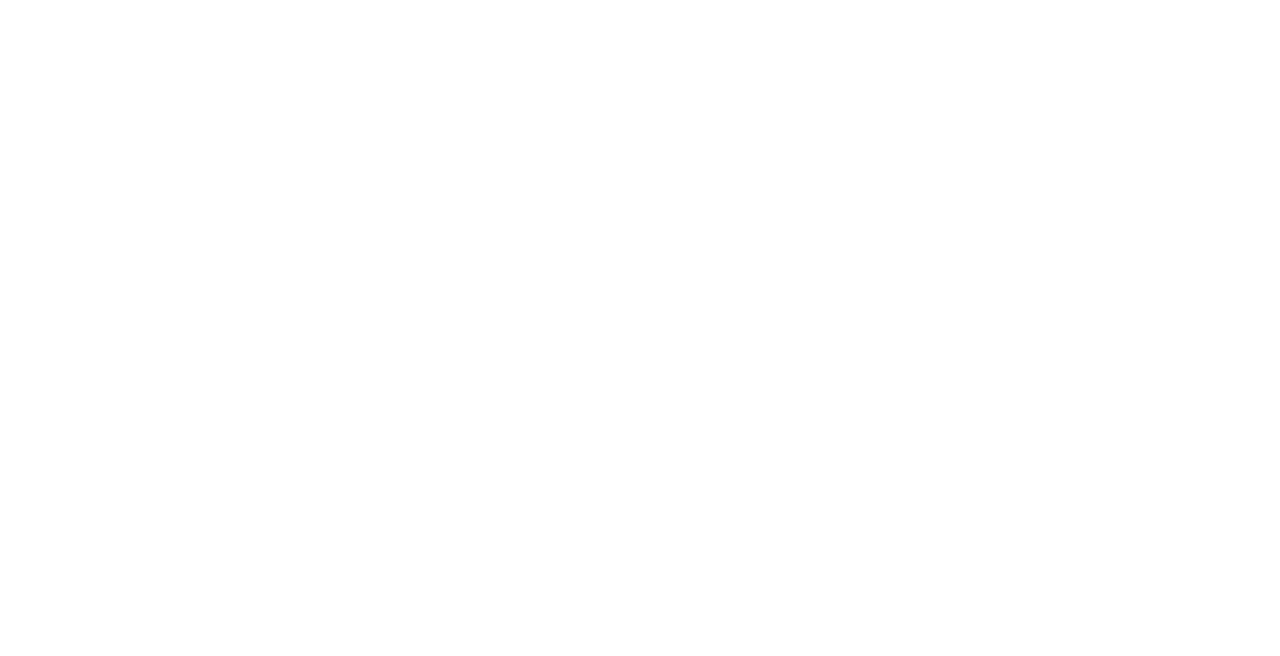
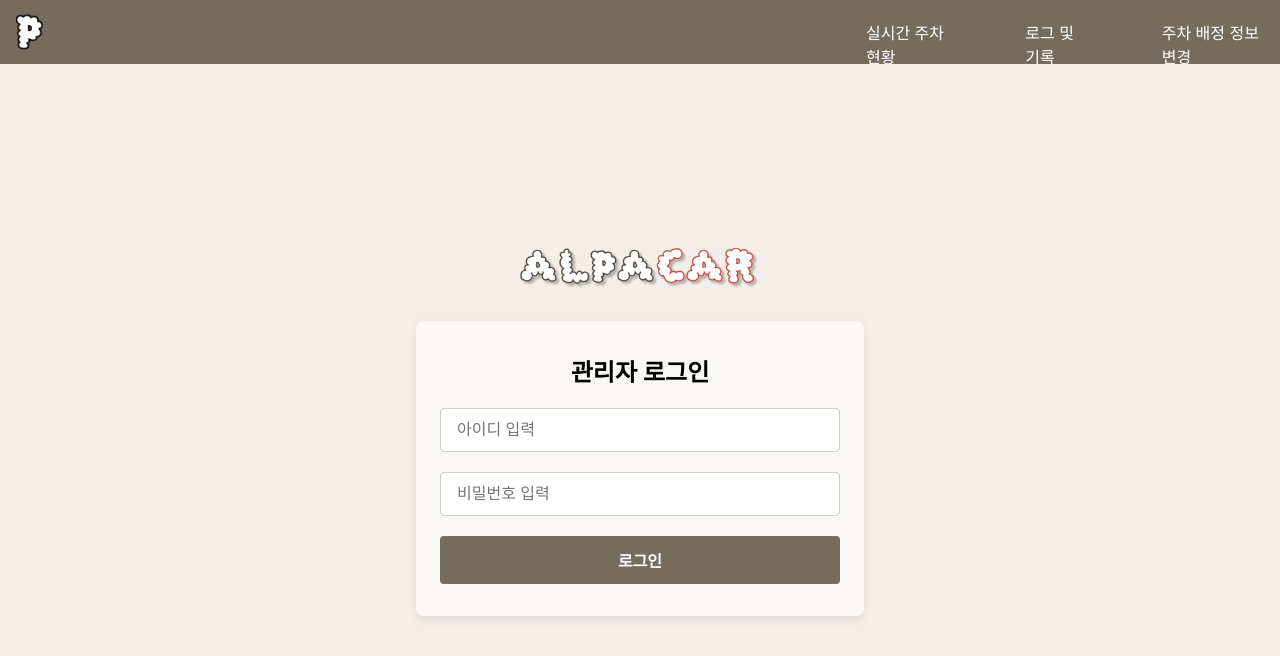
Before and after one commit to Me-in-U/Alpacar, a Vue app in the folder frontend/alpacar-vue/: page /admin-login in a window 1280 px wide. Before the commit this address had no page. Shown: the top 656 px of the page. Built offline with nearby package versions, Linux system fonts and the light colour scheme; the HTML template or start-up script is replaced by a standard one.

Commit message:
관리자 페이지 기본 스타일 구현

```diff
--- a/frontend/alpacar-vue/src/router/index.ts
+++ b/frontend/alpacar-vue/src/router/index.ts
@@ -5,6 +5,10 @@
 import Signup from '../views/Signup.vue'
 import ForgotPassword from '../views/ForgotPassword.vue'
 import SocialLoginInfo from '../views/SocialLoginInfo.vue'
+import AdminLogin from '@/views/admin/AdminLogin.vue'
+import AdminMain from '@/views/admin/AdminMain.vue'
+import AdminParkingLogs from '@/views/admin/AdminParkingLogs.vue'
+import AdminParkingReassign from '@/views/admin/AdminParkingReassign.vue'
 
 const router = createRouter({
   history: createWebHistory(import.meta.env.BASE_URL),
@@ -38,7 +42,28 @@
       path: '/social-login-info',
       name: 'social-login-info',
       component: SocialLoginInfo
-    }
+    },
+     {
+      path: '/admin-login',
+      name: 'admin-login',
+      component: AdminLogin
+    },
+    {
+      path: '/admin-main',
+      name: 'admin-main',
+      component: AdminMain
+    },
+    {
+      path: '/admin-parkinglogs',
+      name: 'admin-parkinglogs',
+      component: AdminParkingLogs
+    },
+    {
+      path: '/admin-parkingreassign',
+      name: 'admin-parkingreassign',
+      component: AdminParkingReassign
+    },
+
   ]
 })
 
--- /dev/null
+++ b/frontend/alpacar-vue/src/views/admin/AdminLogin.vue
@@ -0,0 +1,108 @@
+<template>
+  <div class="admin-login">
+    <AdminNavbar :showLogout="false" />
+    <div class="login-wrapper">
+      <img class="logo" alt="Logo" src="@/assets/alpaca-logo.png" />
+      <div class="login-box">
+        <div class="title">관리자 로그인</div>
+
+        <div class="input-box">
+          <input type="text" placeholder="아이디 입력" />
+        </div>
+
+        <div class="input-box">
+          <input type="password" placeholder="비밀번호 입력" />
+        </div>
+
+        <div class="login-button">
+          <span>로그인</span>
+        </div>
+      </div>
+    </div>
+  </div>
+</template>
+
+<script lang="ts">
+import { defineComponent } from "vue";
+import AdminNavbar from '@/views/admin/AdminNavbar.vue';
+
+export default defineComponent({
+  name: "AdminLogin",
+  components: {
+    AdminNavbar,
+  },
+});
+</script>
+
+<style scoped>
+.admin-login {
+  display: flex;
+  flex-direction: column;
+  min-height: 100vh;
+  background-color: #f3eeea;
+}
+
+.login-wrapper {
+  flex: 1;
+  display: flex;
+  flex-direction: column;
+  align-items: center;
+  justify-content: center;
+  padding: 16px;
+}
+
+.logo {
+  width: 240px;
+  max-width: 60%;
+  margin-bottom: 32px;
+  object-fit: contain;
+}
+
+.login-box {
+  background-color: #faf8f5;
+  padding: 32px 24px;
+  border-radius: 8px;
+  box-shadow: 0 4px 10px rgba(0, 0, 0, 0.08);
+  width: 100%;
+  max-width: 400px;
+  display: flex;
+  flex-direction: column;
+  gap: 20px;
+}
+
+.title {
+  font-size: 24px;
+  font-weight: 600;
+  text-align: center;
+  color: #000000;
+}
+
+.input-box {
+  width: 100%;
+}
+
+.input-box input {
+  width: 100%;
+  padding: 12px 16px;
+  font-size: 16px;
+  border: 1px solid #cccccc;
+  border-radius: 4px;
+  background-color: #ffffff;
+  box-sizing: border-box;
+}
+
+.login-button {
+  background-color: #776b5d;
+  color: white;
+  text-align: center;
+  padding: 12px;
+  border-radius: 4px;
+  font-weight: 600;
+  cursor: pointer;
+  transition: background-color 0.2s;
+}
+
+.login-button:hover {
+  background-color: #5f554a;
+}
+</style>
--- /dev/null
+++ b/frontend/alpacar-vue/src/views/admin/AdminMain.vue
@@ -0,0 +1,133 @@
+<template>
+  <div>
+    <AdminNavbar :showLogout="false" />
+    <div class="container">
+      <p class="title">실시간 주차장 확인</p>
+
+      <div class="card">
+        <div class="summary-box blue">
+          <div class="label">전체 주차 공간</div>
+          <div class="value">120개</div>
+        </div>
+
+        <div class="summary-box orange">
+          <div class="label">사용중</div>
+          <div class="value">87개</div>
+        </div>
+
+        <div class="summary-box green">
+          <div class="label">빈 공간</div>
+          <div class="value">33개</div>
+        </div>
+
+        <div class="summary-box purple">
+          <div class="label">오늘 이용량</div>
+          <div class="value">247대</div>
+        </div>
+      </div>
+
+      <p class="subtitle">실시간 주차 현황</p>
+    </div>
+  </div>
+</template>
+
+<script lang="ts">
+import { defineComponent } from "vue";
+import AdminNavbar from "@/views/admin/AdminNavbar.vue";
+
+export default defineComponent({
+  name: "AdminMain",
+  components: {
+    AdminNavbar,
+  },
+});
+</script>
+
+<style scoped>
+.container {
+  background-color: #f3eeea;
+  min-height: calc(100vh - 64px); /* 네비게이션바 높이 감안 */
+  padding: 16px 64px;
+  box-sizing: border-box;
+  display: flex;
+  flex-direction: column;
+  align-items: center;
+}
+
+.title {
+  font-size: 36px;
+  font-weight: 700;
+  font-family: "Inter-Bold", Helvetica;
+  color: #333333;
+  margin-bottom: 32px;
+  align-self: flex-start;
+}
+
+.subtitle {
+  font-size: 24px;
+  font-weight: 600;
+  color: #4c4c4c;
+  margin-top: 48px;
+  align-self: flex-start;
+}
+
+/* 카드 섹션 */
+.card {
+  background-color: #faf8f5;
+  border-radius: 12px;
+  padding: 24px;
+  display: flex;
+  gap: 24px;
+  box-shadow: 0 4px 16px rgba(0, 0, 0, 0.05);
+  width: 100%;
+  max-width: 1200px;
+  box-sizing: border-box;
+  flex-wrap: wrap;
+  justify-content: center;
+}
+
+/* 각 박스 */
+.summary-box {
+  flex: 1 1 220px;
+  height: 140px;
+  border-radius: 8px;
+  padding: 16px;
+  display: flex;
+  flex-direction: column;
+  justify-content: center;
+  align-items: center;
+  box-sizing: border-box;
+  border: 1px solid #ccc;
+  text-align: center;
+}
+
+.label {
+  font-size: 16px;
+  font-weight: 600;
+  color: #4c4c4c;
+}
+
+.value {
+  font-size: 28px;
+  font-weight: 700;
+  color: #333;
+}
+
+/* 색상 스타일 */
+.blue {
+  background-color: #e5f2ff;
+  border-color: #b2cce5;
+}
+.orange {
+  background-color: #fff2e5;
+  border-color: #e5ccb2;
+}
+.green {
+  background-color: #f2fff2;
+  border-color: #b2e5b2;
+}
+.purple {
+  background-color: #fff2ff;
+  border-color: #e5b2e5;
+}
+</style>
--- /dev/null
+++ b/frontend/alpacar-vue/src/views/admin/AdminNavbar.vue
@@ -0,0 +1,100 @@
+<template>
+  <div class="div-wrapper">
+    <div class="frame">
+      <div class="menu-item" @click="goTo('/admin-main')">실시간 주차 현황</div>
+      <div class="menu-item" @click="goTo('/admin-parkinglogs')">로그 및 기록</div>
+      <div class="menu-item" @click="goTo('/admin-parkingreassign')">주차 배정 정보 변경</div>
+    </div>
+
+    <img
+      class="logo-img"
+      alt="Logo"
+      src="@/assets/alpaca-logo-small.png"
+      @click="goTo('/admin-main')"
+    />
+
+    <img
+      v-if="showLogout"
+      class="signout"
+      alt="로그아웃"
+      src="@/assets/signout.png"
+      @click="$emit('logout')"
+    />
+  </div>
+</template>
+
+<script lang="ts">
+import { defineComponent } from "vue";
+import { useRouter } from "vue-router";
+
+export default defineComponent({
+  name: "AdminNavbar",
+  props: {
+    showLogout: {
+      type: Boolean,
+      default: false,
+    },
+  },
+  emits: ["logout"],
+  setup(_, { emit }) {
+    const router = useRouter();
+    const goTo = (path: string) => {
+      router.push(path);
+    };
+    return { goTo };
+  },
+});
+</script>
+
+<style scoped>
+.div-wrapper {
+  background-color: #776b5d;
+  height: 64px;
+  position: relative;
+  width: 100%;
+  margin-bottom: 0;
+  padding-bottom: 0;
+}
+
+.frame {
+  display: flex;
+  align-items: center;
+  justify-content: center;
+  gap: 40px;
+  position: absolute;
+  top: 12px;
+  left: 850px;
+}
+
+.menu-item {
+  color: white;
+  font-family: "Inder-Regular", Helvetica, sans-serif;
+  font-size: 16px;
+  cursor: pointer;
+  padding: 8px 16px;
+  border-radius: 4px;
+  transition: background-color 0.2s;
+}
+
+.menu-item:hover {
+  background-color: #5f554b;
+}
+
+.logo-img {
+  height: 36px; /* 기존 70px → 축소 */
+  width: auto;
+  position: absolute;
+  top: 14px;
+  left: 16px;
+  cursor: pointer;
+}
+
+.signout {
+  height: 32px;
+  width: 32px;
+  position: absolute;
+  top: 16px;
+  right : 16px;
+  cursor: pointer;
+}
+</style>
--- /dev/null
+++ b/frontend/alpacar-vue/src/views/admin/AdminParkingLogs.vue
@@ -0,0 +1,54 @@
+<template>
+  <div>
+    <AdminNavbar :showLogout="false" />
+    <div class="container">
+      <p class="title">주차 이벤트 로그</p>
+
+      <div class="card">
+        <!-- 추후 로그 테이블 들어갈 자리 -->
+      </div>
+    </div>
+  </div>
+</template>
+
+<script lang="ts">
+import { defineComponent } from "vue";
+import AdminNavbar from "@/views/admin/AdminNavbar.vue";
+
+export default defineComponent({
+  name: "AdminParkingLogs",
+  components: {
+    AdminNavbar,
+  },
+});
+</script>
+
+<style scoped>
+.container {
+  background-color: #f3eeea;
+  min-height: calc(100vh - 64px); /* 네비게이션바 높이를 제외한 높이 */
+  padding: 16px 64px;
+  box-sizing: border-box;
+  display: flex;
+  flex-direction: column;
+  align-items: flex-start;
+}
+
+.title {
+  font-size: 36px;
+  font-weight: 700;
+  font-family: "Inter-Bold", Helvetica;
+  color: #333333;
+  margin-bottom: 32px;
+}
+
+.card {
+  background-color: #faf8f5;
+  width: 100%;
+  flex: 1;
+  padding: 48px;
+  border-radius: 16px;
+  box-shadow: 0 6px 20px rgba(0, 0, 0, 0.08);
+  box-sizing: border-box;
+}
+</style>
--- /dev/null
+++ b/frontend/alpacar-vue/src/views/admin/AdminParkingReassign.vue
@@ -0,0 +1,70 @@
+<template>
+  <div>
+    <AdminNavbar :showLogout="false" />
+    <div class="container">
+      <div class="header-row">
+        <p class="title">주차 공간 배정 상태 변경</p>
+        <p class="legend">🟩 : 사용 가능 | 🟥 : 사용 중 | 🟦 : 선택한 자리</p>
+      </div>
+
+      <div class="view">
+        <!-- 주차 공간 구성 -->
+      </div>
+    </div>
+  </div>
+</template>
+
+<script lang="ts">
+import { defineComponent } from "vue";
+import AdminNavbar from "@/views/admin/AdminNavbar.vue";
+
+export default defineComponent({
+  name: "AdminParkingReassign",
+  components: {
+    AdminNavbar,
+  },
+});
+</script>
+
+<style scoped>
+.container {
+  background-color: #f3eeea;
+  padding: 16px 64px;
+  box-sizing: border-box;
+  min-height: calc(100vh - 64px);
+  display: flex;
+  flex-direction: column;
+  align-items: center;
+}
+
+.header-row {
+  display: flex;
+  justify-content: space-between;
+  align-items: center;
+  width: 100%;
+  max-width: 1440px;
+  margin-bottom: 16px;
+}
+
+.title {
+  font-size: 36px;
+  font-weight: 700;
+  font-family: "Inter-Bold", Helvetica;
+  color: #333333;
+}
+
+.legend {
+  font-size: 18px;
+  font-weight: 500;
+  font-family: "Inter-Regular", Helvetica;
+  color: #666666;
+}
+
+.view {
+  background-color: #5c5c5c;
+  height: 708px;
+  width: 800px;
+  margin: 0 auto;
+  position: relative;
+}
+</style>
```
Also changed, not shown: frontend/alpacar-vue/src/assets/alpaca-logo-small.png (added), frontend/alpacar-vue/src/assets/signout.png (added).
